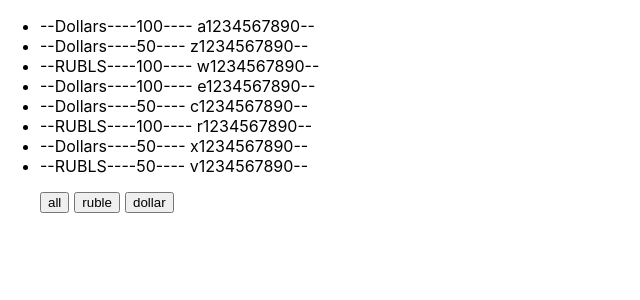
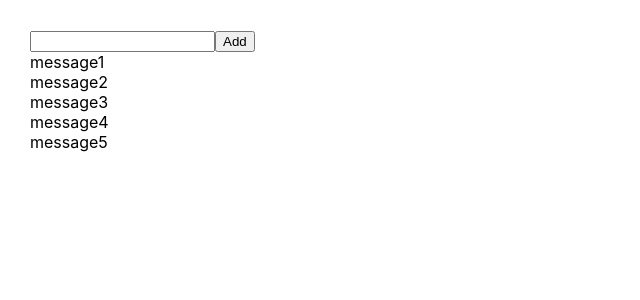
Before and after one commit to aidar2218/microtasks, a React (Create React App) app: page / in a window 1280 px wide. Shown: the top 300 px of the page, without its empty margins (0-640 px from the left). Built offline with nearby package versions, Linux system fonts and the light colour scheme.

Commit message:
Commit 1.2.6. Worked with controlled and uncontrolled input

```diff
--- a/src/App.css
+++ b/src/App.css
@@ -1,4 +1,6 @@
-
+.App {
+    margin: 30px;
+}
 
 .buttons {
     display: flex;
--- a/src/App.tsx
+++ b/src/App.tsx
@@ -1,52 +1,34 @@
 import React, {useState} from 'react';
 import './App.css';
-import {Money} from "./components/Money";
-
-
-export type BanksType = "all" | "RUBLS" | "Dollars"
-
-export type MoneyType = {
-    banknots: BanksType
-    value: number
-    number: string
-}
+import {Input} from "./components/Input";
+import {Button} from "./components/Button";
 
 function App() {
+    const [messages, setMessages] = useState([
+            {message: 'message1'},
+            {message: 'message2'},
+            {message: 'message3'},
+            {message: 'message4'},
+            {message: 'message5'}
+        ]
+    );
 
-    const [money, setMoney] = useState<MoneyType[]>([
-        { banknots: 'Dollars', value: 100, number: ' a1234567890' },
-        { banknots: 'Dollars', value: 50, number: ' z1234567890' },
-        { banknots: 'RUBLS', value: 100, number: ' w1234567890' },
-        { banknots: 'Dollars', value: 100, number: ' e1234567890' },
-        { banknots: 'Dollars', value: 50, number: ' c1234567890' },
-        { banknots: 'RUBLS', value: 100, number: ' r1234567890' },
-        { banknots: 'Dollars', value: 50, number: ' x1234567890' },
-        { banknots: 'RUBLS', value: 50, number: ' v1234567890' },
-    ])
+    const [title, setTitle] = useState('');
 
-    const [banks, setBanks] = useState<BanksType>("all")
-
-    let currentMoney = money;
-
-    if (banks === "RUBLS") {
-        currentMoney = money.filter(m => m.banknots === "RUBLS");
-    }
-    if (banks === "Dollars") {
-        currentMoney = money.filter(m => m.banknots === "Dollars");
+    const addMessage = (messageValue: string) => {
+        setMessages([{message: messageValue}, ...messages]);
+        setTitle("");
     }
 
-
-    const onClickHandler = (banknot: BanksType) => {
-
-        setBanks(banknot);
-
-        console.log(banknot)
-    }
-
-
     return (
-        <div className={"App"}>
-            <Money money={currentMoney} filterMoney={onClickHandler}/>
+        <div className="App">
+            <Input title={title} setTitle={setTitle}/>
+            <Button name={"Add"} callback={() => addMessage(title)} />
+            {messages.map((el, index) => {
+                return (
+                    <div key={index}>{el.message}</div>
+                )
+            })}
         </div>
     );
 }
--- a/src/components/Button.tsx
+++ b/src/components/Button.tsx
@@ -5,11 +5,11 @@ type ButtonPropsType = {
     callback: () => void
 }
 
-export const Button = (props: ButtonPropsType) => {
+export const Button = ({callback, name}: ButtonPropsType) => {
     const onClickHandler = () => {
-        props.callback()
+        callback();
     }
     return (
-        <button onClick={onClickHandler}> {props.name} </button>
+        <button onClick={onClickHandler}> {name} </button>
     );
 };
--- /dev/null
+++ b/src/components/Input.tsx
@@ -0,0 +1,17 @@
+import React, {ChangeEvent} from 'react';
+
+type InputPropsType = {
+    title: string
+    setTitle: (value: string) => void
+}
+
+export const Input = ({title, setTitle}: InputPropsType) => {
+
+    const onChangeHandler = (e: ChangeEvent<HTMLInputElement>) => {
+        setTitle(e.currentTarget.value);
+    }
+
+    return (
+        <input type="text" value={title} onChange={onChangeHandler}/>
+    );
+};
--- a/src/components/Money.tsx
+++ /dev/null
@@ -1,30 +0,0 @@
-import React from 'react';
-import {BanksType, MoneyType} from "../App";
-
-type MoneyPropsType = {
-    money: MoneyType[];
-    filterMoney: (banks: BanksType) => void
-}
-
-export const Money = (props: MoneyPropsType) => {
-    return (
-        <>
-            <ul>
-                {props.money.map(m => {
-                    return (
-                        <li key={m.number}>
-                            <span>--{m.banknots}--</span>
-                            <span>--{m.value}--</span>
-                            <span>--{m.number}--</span>
-                        </li>
-                    )
-                })}
-            </ul>
-            <div className={"buttons"}>
-                <button onClick={() => props.filterMoney("all")}>all</button>
-                <button onClick={() => props.filterMoney("RUBLS")}>ruble</button>
-                <button onClick={() => props.filterMoney("Dollars")}>dollar</button>
-            </div>
-        </>
-    );
-};
```
Also changed, not shown: src/components/FullInput.tsx (added, +26 -0 lines).
